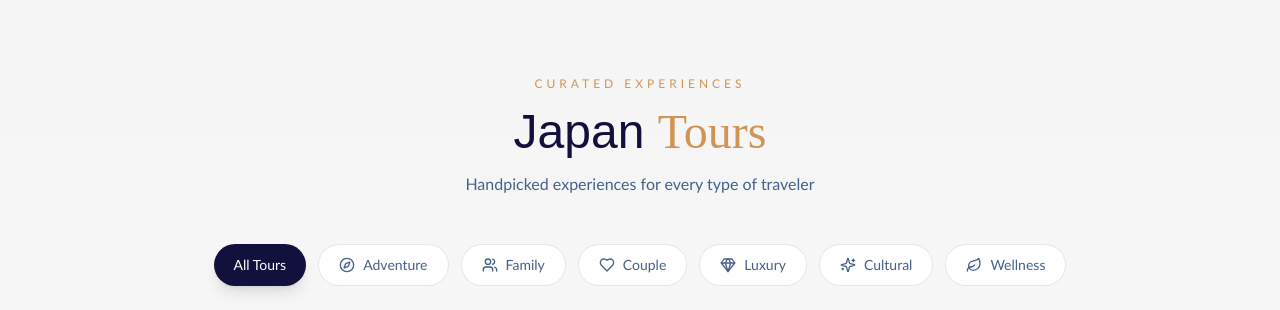
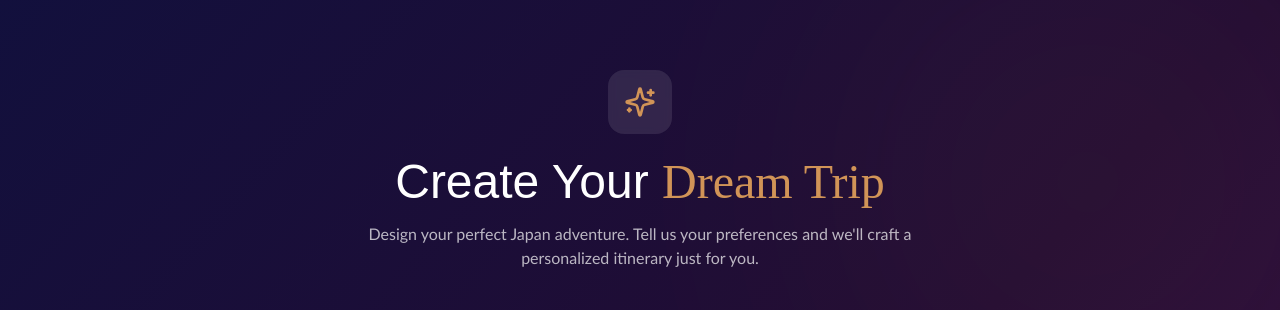
Before and after one commit to PP-2412/TrawelGuidelines, a Next.js app: page /japan in a window 1280 px wide. Shown: the part 490-800 px from the top of the page. Built offline with nearby package versions, Linux system fonts and the light colour scheme; a web font is replaced by a local one.

Commit message:
Update page.tsx

```diff
--- a/app/japan/page.tsx
+++ b/app/japan/page.tsx
@@ -5,6 +5,7 @@ import { useSearchParams } from 'next/navigation'
 import Navbar from '@/components/shared/Navbar'
 import Footer from '@/components/shared/Footer'
 import CountryHero from '@/components/Destinations/CountryHero'
+import CreateYourOwn from '@/components/Destinations/CreateYourOwn'
 import ToursSection from '@/components/Destinations/ToursSection'
 import ResortsSection from '@/components/Destinations/ResortsSection'
 import { japanData } from '@/components/Destinations/destinationsData'
@@ -17,6 +18,7 @@ function JapanContent() {
   return (
     <>
       <CountryHero country={japanData} />
+      <CreateYourOwn countryName={japanData.name} />
       <ToursSection
         tours={japanData.tours}
         countryName={japanData.name}
```
